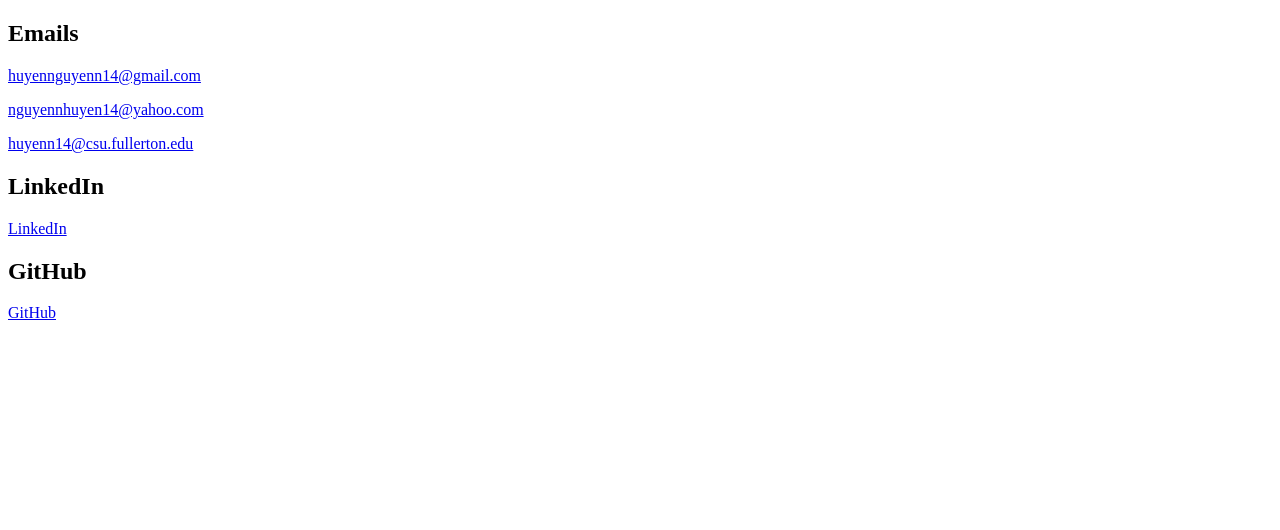
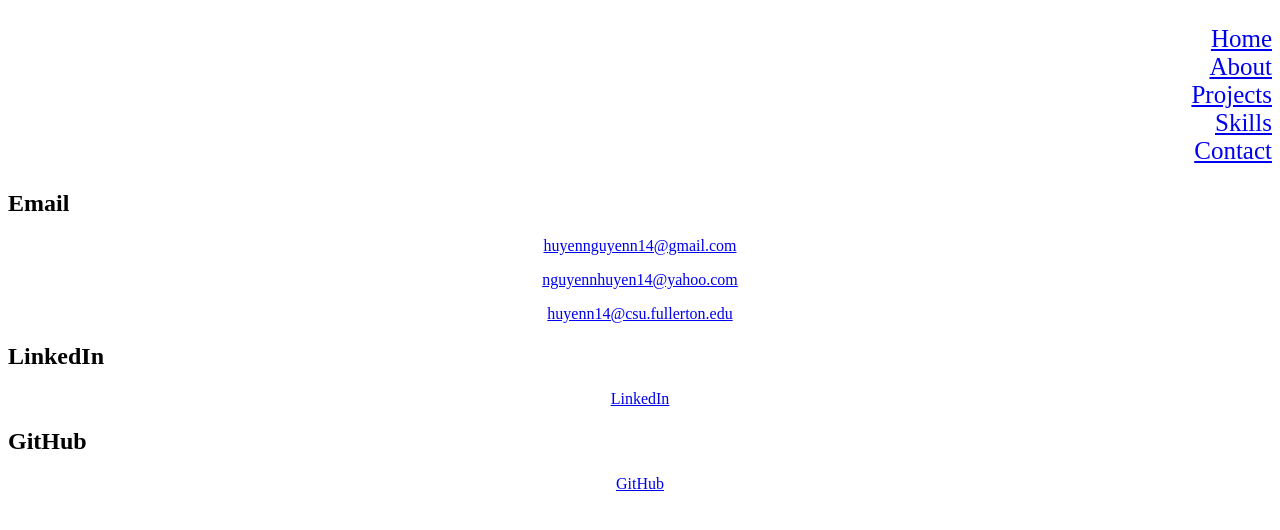
Before and after one commit to nguyennkhuyen/nguyennkhuyen.github.io, a plain HTML site: page contact.html in a window 1280 px wide. Drawn offline with Linux system fonts and the light colour scheme.

Commit message:
added nav bar to all files

```diff
--- a/contact.html
+++ b/contact.html
@@ -1,10 +1,22 @@
 <!DOCTYPE html>
 <html lang="en">
+    <header>
+        <nav>
+            <ul style="list-style-type: none; text-align: right; font-size: 25px;">
+                <li><a href="index.html">Home</a></li>
+                <li><a href="about.html">About</a></li>
+                <li><a href="projects.html">Projects</a></li>
+                <li><a href="skills.html">Skills</a></li>
+                <li><a href="contact.html">Contact</a></li>
+            </ul>
+        </nav>
+    </header>
 <head>
-<title>Contact Information</title>
+<link rel="stylesheet" href="assets/style.css">
+<title>Connect</title>
 </head>
 <body>
-<h2>Emails</h2>
+<h2>Email</h2>
     <p><a href="mailto:huyennguyenn14@gmail.com">huyennguyenn14@gmail.com</a></p>
     <p><a href="mailto:nguyennhuyen14@yahoo.com">nguyennhuyen14@yahoo.com</a></p>
     <p><a href="mailto:huyenn14@csu.fullerton.edu">huyenn14@csu.fullerton.edu</a></p>
@@ -12,5 +24,6 @@
     <p><a href="https://www.linkedin.com/in/huyen-nguyen-31328a27b/">LinkedIn</a></p>
 <h2>GitHub</h2>
     <p><a href="https://github.com/nguyennkhuyen">GitHub</a></p>
+<script src="assets/script.js"></script>
 </body>
 </html>
```
Also changed, not shown: about.html (+13 -1 lines), index.html (+5 -5 lines), projects.html (+13 -1 lines), skills.html (+13 -1 lines).
